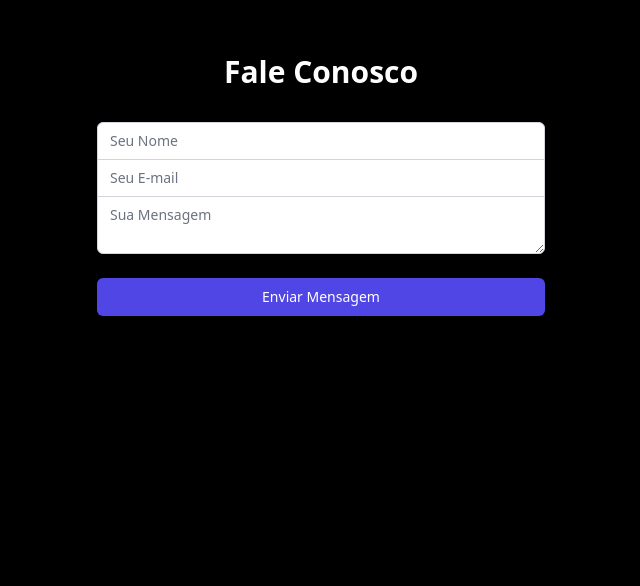
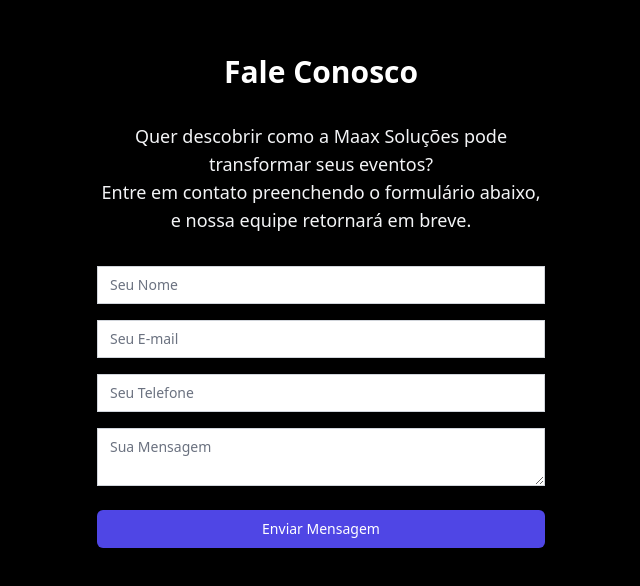
Before and after one commit to Alex-Teotonio/maaxsolucoes-web, a Next.js app: page / in a window 1280 px wide. Shown: the part 2495-3081 px from the top of the page, without its empty margins (319-959 px from the left). Built offline with nearby package versions, Linux system fonts and the light colour scheme.

Commit message:
Alterar ContactForm

```diff
--- a/src/components/ContactForm.tsx
+++ b/src/components/ContactForm.tsx
@@ -7,6 +7,7 @@
 export const ContactForm: React.FC = () => {
   const [nome, setNome] = useState("");
   const [email, setEmail] = useState("");
+  const [telefone, setTelefone] = useState("");
   const [mensagem, setMensagem] = useState("");
 
   const handleSubmit = async (e: React.FormEvent) => {
@@ -16,6 +17,7 @@
       await addDoc(collection(firestore, "contato"), {
         nome,
         email,
+        telefone, // Coletando o telefone também
         mensagem,
         timestamp: new Date(),
       });
@@ -23,6 +25,7 @@
       alert("Mensagem enviada com sucesso!");
       setNome("");
       setEmail("");
+      setTelefone(""); // Limpando o campo telefone após envio
       setMensagem("");
     } catch (error) {
       console.error("Erro ao enviar mensagem: ", error);
@@ -33,11 +36,18 @@
   return (
     <div className="w-full h-screen flex items-start justify-center py-12 px-4 sm:px-6 lg:px-8">
       <div className="max-w-md w-full space-y-8">
-        <h2 className="mt-6 text-center text-3xl font-extrabold ">
+        <h2 className="mt-6 text-center text-3xl font-extrabold">
           Fale Conosco
         </h2>
+        <p className="text-center text-lg text-gray-100">
+          Quer descobrir como a Maax Soluções pode transformar seus eventos?{" "}
+          <br />
+          Entre em contato preenchendo o formulário abaixo, e nossa equipe
+          retornará em breve.
+        </p>
+
         <form className="mt-8 space-y-6" onSubmit={handleSubmit}>
-          <div className="rounded-md shadow-sm -space-y-px">
+          <div className="rounded-md shadow-sm space-y-4">
             <div>
               <label htmlFor="nome" className="sr-only">
                 Nome
@@ -49,7 +59,7 @@
                 required
                 value={nome}
                 onChange={(e) => setNome(e.target.value)}
-                className="appearance-none rounded-none relative block w-full px-3 py-2 border border-gray-300 placeholder-gray-500 text-gray-900 rounded-t-md focus:outline-none focus:ring-indigo-500 focus:border-indigo-500 focus:z-10 sm:text-sm"
+                className="appearance-none rounded-none relative block w-full px-3 py-2 border border-gray-300 placeholder-gray-500 text-gray-900 rounded-md focus:outline-none focus:ring-indigo-500 focus:border-indigo-500 focus:z-10 sm:text-sm"
                 placeholder="Seu Nome"
               />
             </div>
@@ -64,8 +74,23 @@
                 required
                 value={email}
                 onChange={(e) => setEmail(e.target.value)}
-                className="appearance-none rounded-none relative block w-full px-3 py-2 border border-gray-300 placeholder-gray-500 text-gray-900 focus:outline-none focus:ring-indigo-500 focus:border-indigo-500 focus:z-10 sm:text-sm"
+                className="appearance-none rounded-none relative block w-full px-3 py-2 border border-gray-300 placeholder-gray-500 text-gray-900 rounded-md focus:outline-none focus:ring-indigo-500 focus:border-indigo-500 focus:z-10 sm:text-sm"
                 placeholder="Seu E-mail"
+              />
+            </div>
+            <div>
+              <label htmlFor="telefone" className="sr-only">
+                Telefone
+              </label>
+              <input
+                id="telefone"
+                name="telefone"
+                type="text"
+                required
+                value={telefone}
+                onChange={(e) => setTelefone(e.target.value)}
+                className="appearance-none rounded-none relative block w-full px-3 py-2 border border-gray-300 placeholder-gray-500 text-gray-900 rounded-md focus:outline-none focus:ring-indigo-500 focus:border-indigo-500 focus:z-10 sm:text-sm"
+                placeholder="Seu Telefone"
               />
             </div>
             <div>
@@ -78,7 +103,7 @@
                 required
                 value={mensagem}
                 onChange={(e) => setMensagem(e.target.value)}
-                className="appearance-none rounded-none relative block w-full px-3 py-2 border border-gray-300 placeholder-gray-500 text-gray-900 rounded-b-md focus:outline-none focus:ring-indigo-500 focus:border-indigo-500 focus:z-10 sm:text-sm"
+                className="appearance-none rounded-none relative block w-full px-3 py-2 border border-gray-300 placeholder-gray-500 text-gray-900 rounded-md focus:outline-none focus:ring-indigo-500 focus:border-indigo-500 focus:z-10 sm:text-sm"
                 placeholder="Sua Mensagem"
               />
             </div>
```
